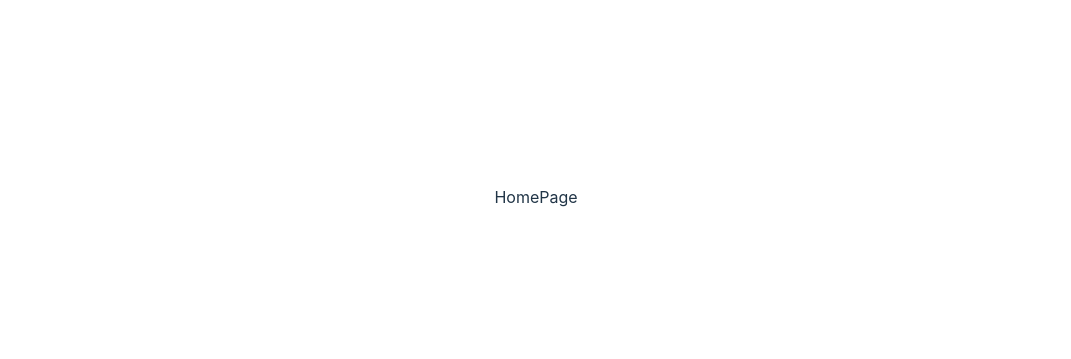
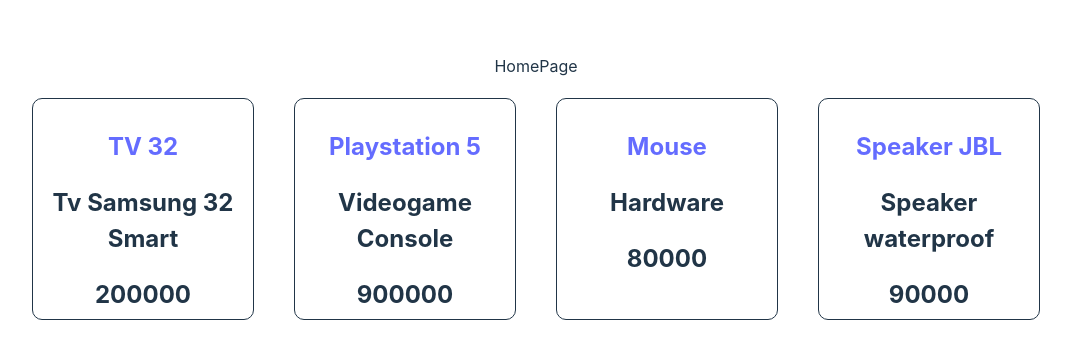
Before and after one commit to NiveJulian/Neoshop-Marketplace, a React (Vite) app in the folder Client/: page /home in a window 1280 px wide. Shown: the part 203-562 px from the top of the page, without its empty margins (104-1175 px from the left). Built offline with nearby package versions, Linux system fonts and the light colour scheme.

Commit message:
Componente ProductCard y ProductList funcionando

```diff
--- a/Client/src/components/Product/ProductCard.jsx
+++ b/Client/src/components/Product/ProductCard.jsx
@@ -1,7 +1,20 @@
-export default function ProductCard({allItems}) {
+import { Link } from "react-router-dom";
+import style from './ProductCard.module.css'; // Asegúrate de que este archivo CSS exista y esté correcto
+
+export default function ProductCard({ id, name, description, date, price, quantity, available, average_mark, status, id_review, id_discounts, id_store }) {
   return (
-    <>
-      ProductCard
-    </>
-  )
-};
+    <div className={style.tarjeta}>
+      <Link to={`/product/${id}`}><h2 className={style.nameSobreImagen}>{name}</h2></Link>
+      <h2>{description}</h2>
+      <h2>{date}</h2>
+      <h2>{price}</h2>
+      <h2>{quantity}</h2>
+      <h2>{available}</h2>
+      <h2>{average_mark}</h2>
+      <h2>{status}</h2>
+      <h2>{id_review}</h2>
+      <h2>{id_discounts}</h2>
+      <h2>{id_store}</h2>
+    </div>
+  );
+}
--- /dev/null
+++ b/Client/src/components/Product/ProductCard.module.css
@@ -0,0 +1,10 @@
+.tarjeta{
+    position:relative;
+      width: 200px;
+      height: 200px;
+      padding: 10px;
+       border: 1px solid;
+      border-radius: 10px;
+      margin: 20px;
+      overflow: hidden;
+}
--- a/Client/src/components/ProductList/ProductList.jsx
+++ b/Client/src/components/ProductList/ProductList.jsx
@@ -1,7 +1,17 @@
-export default function ProductList() {
-    return (
-      <>
-        ProductList
-      </>
-    )
-};
+import ProductCard from "../Product/ProductCard";
+import style from './ProductList.module.css'; // Asegúrate de que este archivo CSS exista y esté correcto
+
+export default function ProductList({ allProducts }) {
+  return (
+    <div className={style.contenedor}>
+      {allProducts.map(product => (
+        <ProductCard
+        key={product.id}
+        id={product.id}
+        name={product.name}
+        description={product.description}
+        price={product.price} />
+      ))}
+    </div>
+  );
+}
--- /dev/null
+++ b/Client/src/components/ProductList/ProductList.module.css
@@ -0,0 +1,7 @@
+.contenedor{
+    display: flex;
+    flex-wrap: wrap;
+    justify-content:space-between;
+    flex-direction: row;
+
+}
--- a/Client/src/views/HomePage.jsx
+++ b/Client/src/views/HomePage.jsx
@@ -1,9 +1,74 @@
 import React from 'react'
+import ProductList from '../components/ProductList/ProductList'
 
 const HomePage = () => {
+  const allProducts = [
+    {
+      id: 1,
+      name: "TV 32",
+      description: "Tv Samsung 32 Smart",
+      date:  "2024-05-28",
+      price: 200000,
+      quantity: 1,
+      available: true,
+      average_mark: "Samsung",
+      status: "Hay stock",
+      id_review: 1,
+      id_discounts: 1,
+      id_store: 1,
+    },
+    {
+      id: 2,
+      name: "Playstation 5",
+      description: "Videogame Console",
+      date:  "2024-05-25",
+      price: 900000,
+      quantity: 1,
+      available: true,
+      average_mark: "Sony",
+      status: "Hay stock",
+      id_review: 2,
+      id_discounts: 2,
+      id_store: 2,
+    },
+    {
+      id: 3,
+      name: "Mouse",
+      description: "Hardware",
+      date:  "2024-05-23",
+      price: 80000,
+      quantity: 1,
+      available: true,
+      average_mark: "Logitech",
+      status: "Hay stock",
+      id_review: 3,
+      id_discounts: 3,
+      id_store: 3,
+    },
+    {
+      id: 4,
+      name: "Speaker JBL",
+      description: "Speaker waterproof",
+      date:  "2024-05-21",
+      price: 90000,
+      quantity: 1,
+      available: true,
+      average_mark: "JBL",
+      status: "Hay stock",
+      id_review: 4,
+      id_discounts: 4,
+      id_store: 4,
+    }
+  ];
+
   return (
-    <div>HomePage</div>
-  )
+    <div>
+      HomePage
+      <div>
+        <ProductList allProducts={allProducts} />
+      </div>
+    </div>
+  );
 }
 
-export default HomePage
+export default HomePage;
```
